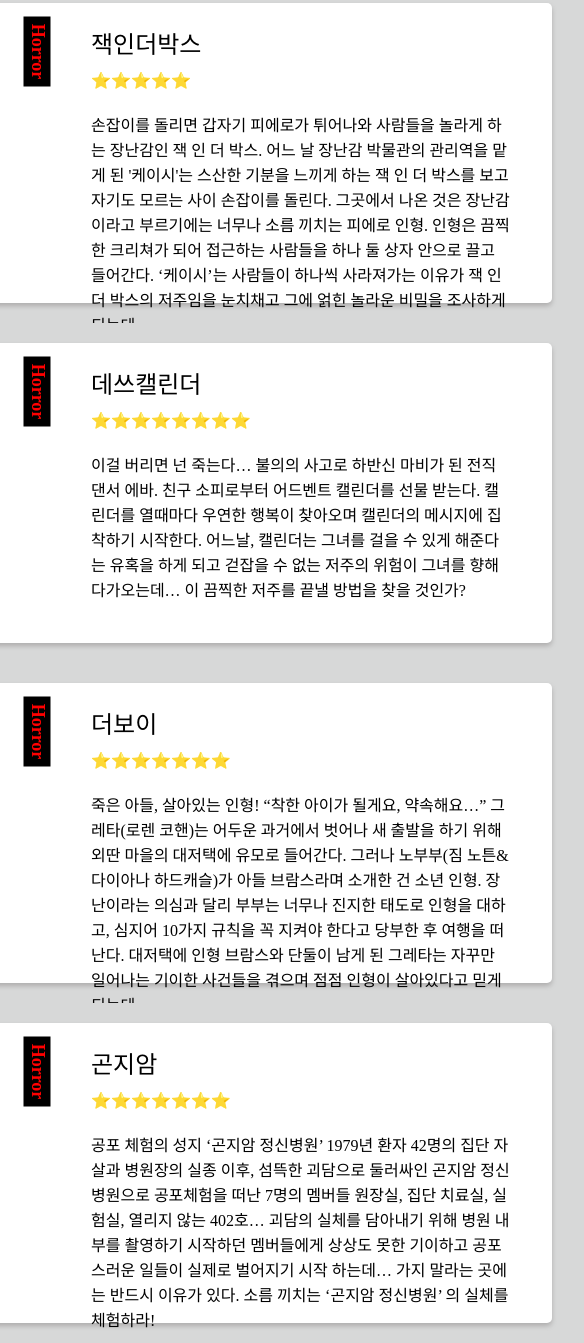
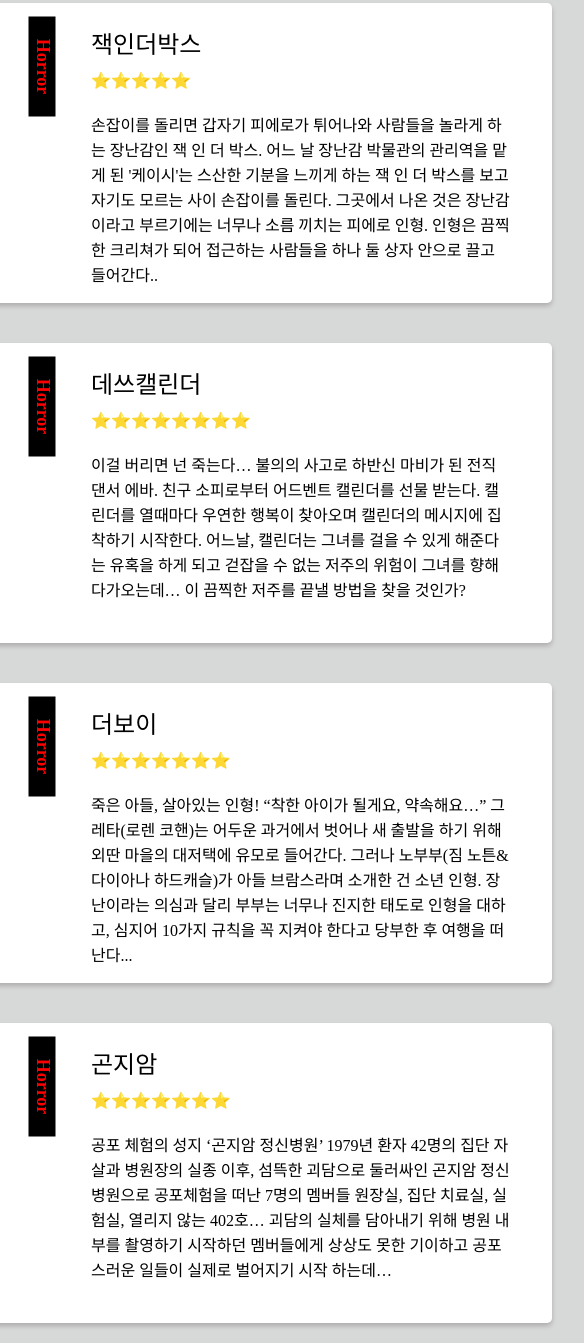
Before and after one commit to jinhyeong830/movie_info, a plain HTML site: page horror.html in a window 1280 px wide. Shown: the part 847-2190 px from the top of the page, 538-1122 px from the left. Drawn offline with nearby package versions, Linux system fonts and the light colour scheme.

Commit message:
movie.css genre width 수정

```diff
--- a/horror.html
+++ b/horror.html
@@ -98,10 +98,7 @@
                         인 더 박스를 보고 자기도 모르는 사이 손잡이를 돌린다.
                         그곳에서 나온 것은 장난감이라고 부르기에는 너무나 소름
                         끼치는 피에로 인형. 인형은 끔찍한 크리쳐가 되어 접근하는
-                        사람들을 하나 둘 상자 안으로 끌고 들어간다. ‘케이시’는
-                        사람들이 하나씩 사라져가는 이유가 잭 인 더 박스의
-                        저주임을 눈치채고 그에 얽힌 놀라운 비밀을 조사하게
-                        되는데...
+                        사람들을 하나 둘 상자 안으로 끌고 들어간다..
                     </span>
                 </div>
                 <div class="movie_content_container">
@@ -143,10 +140,7 @@
                         그러나 노부부(짐 노튼&다이아나 하드캐슬)가 아들
                         브람스라며 소개한 건 소년 인형. 장난이라는 의심과 달리
                         부부는 너무나 진지한 태도로 인형을 대하고, 심지어 10가지
-                        규칙을 꼭 지켜야 한다고 당부한 후 여행을 떠난다.
-                        대저택에 인형 브람스와 단둘이 남게 된 그레타는 자꾸만
-                        일어나는 기이한 사건들을 겪으며 점점 인형이 살아있다고
-                        믿게 되는데…
+                        규칙을 꼭 지켜야 한다고 당부한 후 여행을 떠난다...
                     </span>
                 </div>
                 <div class="movie_content_container">
@@ -167,8 +161,7 @@
                         집단 치료실, 실험실, 열리지 않는 402호… 괴담의 실체를
                         담아내기 위해 병원 내부를 촬영하기 시작하던 멤버들에게
                         상상도 못한 기이하고 공포스러운 일들이 실제로 벌어지기
-                        시작 하는데… 가지 말라는 곳에는 반드시 이유가 있다. 소름
-                        끼치는 ‘곤지암 정신병원’ 의 실체를 체험하라!
+                        시작 하는데…
                     </span>
                 </div>
             </div>
--- a/movie.css
+++ b/movie.css
@@ -35,12 +35,12 @@ section .movie_poster_img {
 
 section .genre {
     display: inline-block;
-    width: 70px;
+    width: 100px;
     height: 27px;
     z-index: 2;
     position: absolute;
-    top: 30px;
-    left: 140px;
+    top: 45px;
+    left: 130px;
     text-align: center;
     line-height: 27px;
     font-size: 18px;
```
Also changed, not shown: action.html (+2 -2 lines).
